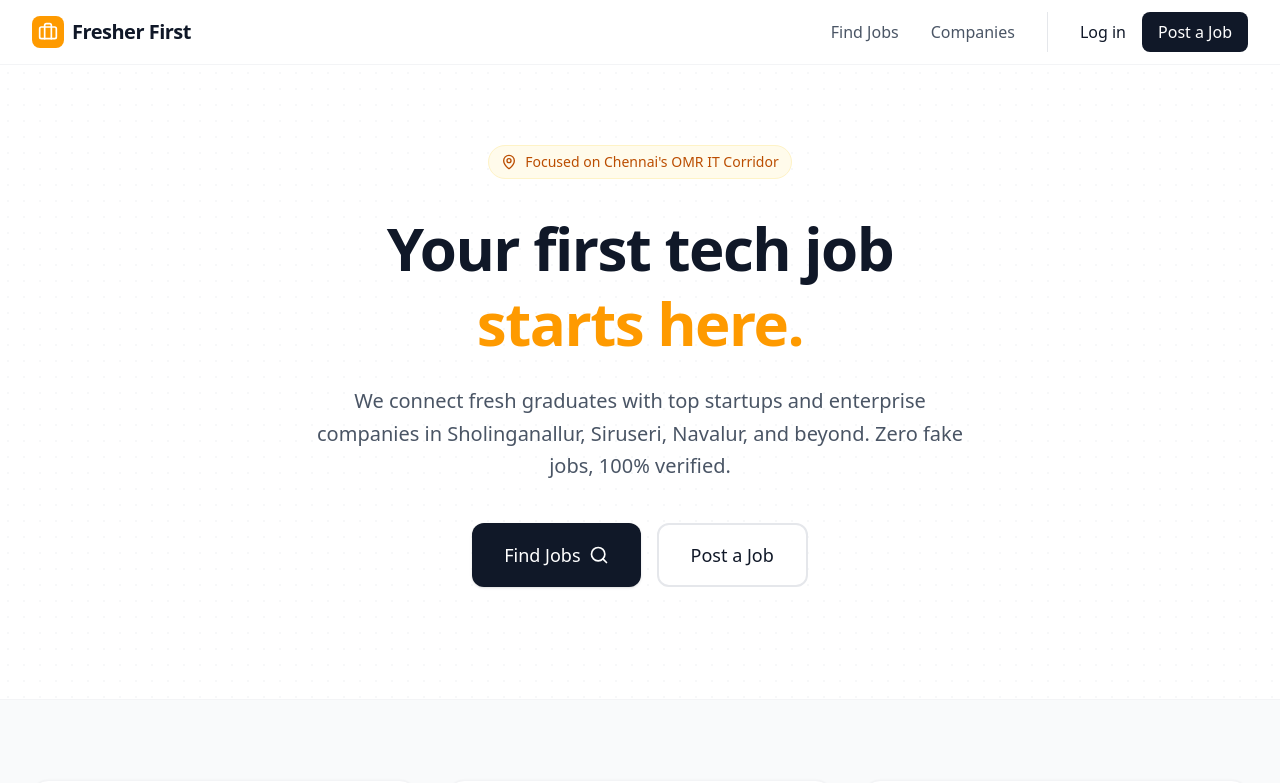
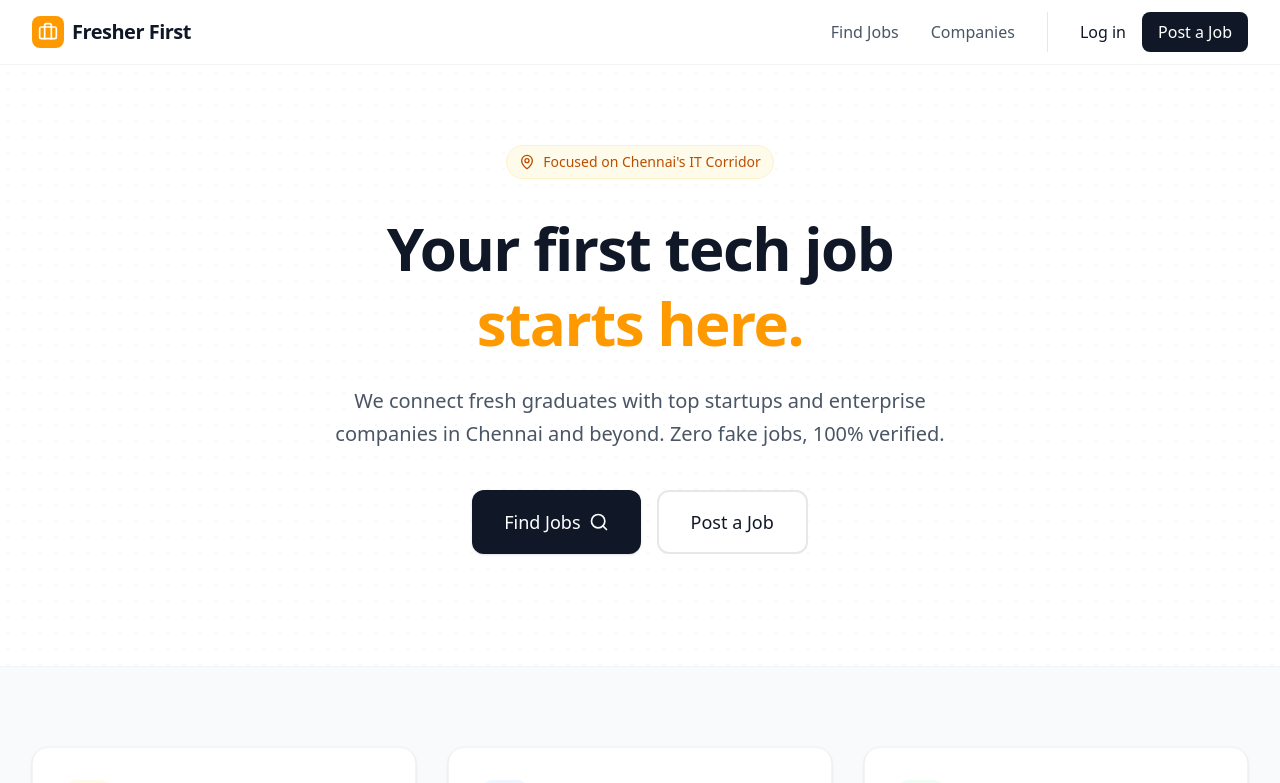
Before and after one commit to dillibchandran-bit/FresherFirst, a React (Vite) app: page / in a window 1280 px wide. Shown: the top 783 px of the page. Built offline with nearby package versions, Linux system fonts and the light colour scheme; no server answers; a web font is replaced by a local one.

Commit message:
feat(home): broaden job board reach to all of Chennai
Updated homepage copy to reflect a city-wide focus rather than just the OMR corridor and removed the broad ignore rule in the AI studio directory.

```diff
--- a/src/pages/Home.tsx
+++ b/src/pages/Home.tsx
@@ -13,7 +13,7 @@ export default function Home() {
           <div className="text-center max-w-3xl mx-auto">
             <div className="inline-flex items-center gap-2 px-3 py-1.5 rounded-full bg-amber-50 text-amber-700 font-medium text-sm mb-8 border border-amber-100">
               <MapPin className="w-4 h-4" />
-              <span>Focused on Chennai's OMR IT Corridor</span>
+              <span>Focused on Chennai's IT Corridor</span>
             </div>
 
             <h1 className="text-5xl md:text-6xl font-extrabold text-gray-900 tracking-tight mb-6 leading-tight">
@@ -22,7 +22,7 @@ export default function Home() {
             </h1>
 
             <p className="text-lg md:text-xl text-gray-600 mb-10 leading-relaxed max-w-2xl mx-auto">
-              We connect fresh graduates with top startups and enterprise companies in Sholinganallur, Siruseri, Navalur, and beyond. Zero fake jobs, 100% verified.
+              We connect fresh graduates with top startups and enterprise companies in Chennai and beyond. Zero fake jobs, 100% verified.
             </p>
 
             <div className="flex flex-col sm:flex-row gap-4 justify-center">
```
Also changed, not shown: 1 other file (tests, documents, lock files or other folders).
